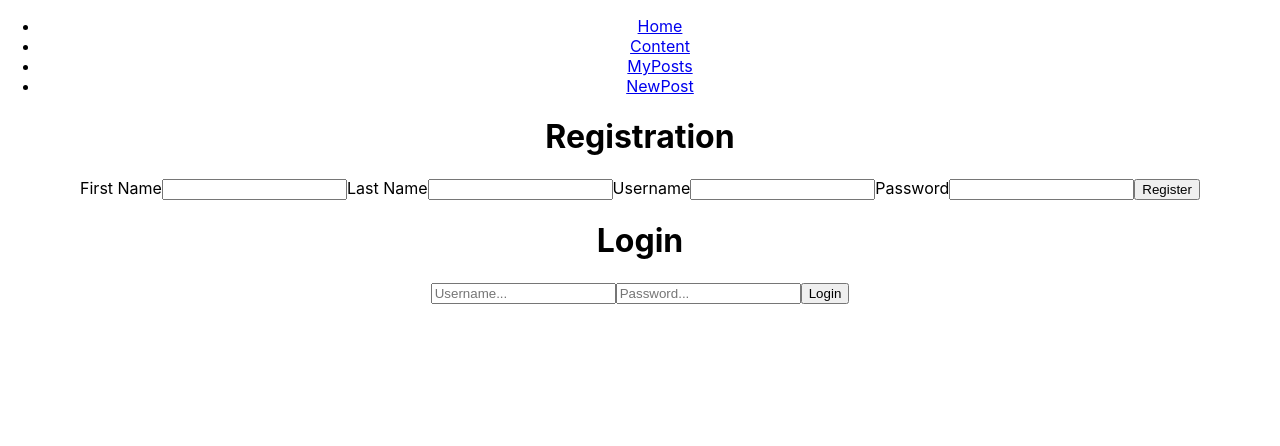
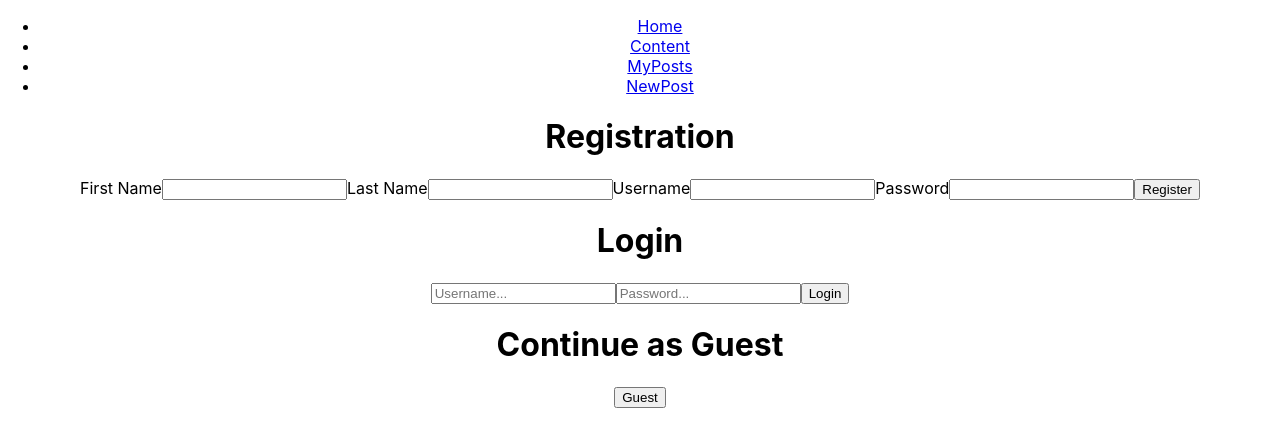
Before and after one commit to willjantscher/Z_Prefix_Blog, a React (Create React App) app in the folder client/: page / in a window 1280 px wide. Shown: the top 446 px of the page. Built offline with nearby package versions, Linux system fonts and the light colour scheme; no server answers.

Commit message:
rerouted based on user or guest

```diff
--- a/client/src/_Welcome_page.js
+++ b/client/src/_Welcome_page.js
@@ -1,4 +1,5 @@
 import React, { useState, useEffect } from 'react';
+import { useNavigate } from 'react-router-dom';
 import './App.css';
 import Axios from 'axios';
 
@@ -13,8 +14,8 @@ function _Welcome_page() {
   const [newPassword, setNewPassword] = useState('');
   const [username, setUsername] = useState('');
   const [password, setPassword] = useState('');
-
   const [loginStatus, setLoginStatus] = useState(false);
+  const navigate = useNavigate();
 
   Axios.defaults.withCredentials = true;
 
@@ -36,10 +37,15 @@ function _Welcome_page() {
       } else {
         localStorage.setItem("token", res.data.token)
         setLoginStatus(true)  //display username
+        navigate("/myposts");
       }
-      // console.log(res.data[0])
+    });
 
-    });
+  }
+
+  const guest = () => {
+    setLoginStatus(false);
+    navigate(`/content`);
   }
 
   //if user is logged in, show userid
@@ -98,6 +104,11 @@ function _Welcome_page() {
         <button onClick={login}> Login </button>
       </div>
 
+      <div className='guest'>
+        <h1>Continue as Guest</h1>
+        <button onClick={guest}> Guest </button>
+      </div>
+
 
 
       <h1>{loginStatus}</h1>
```
